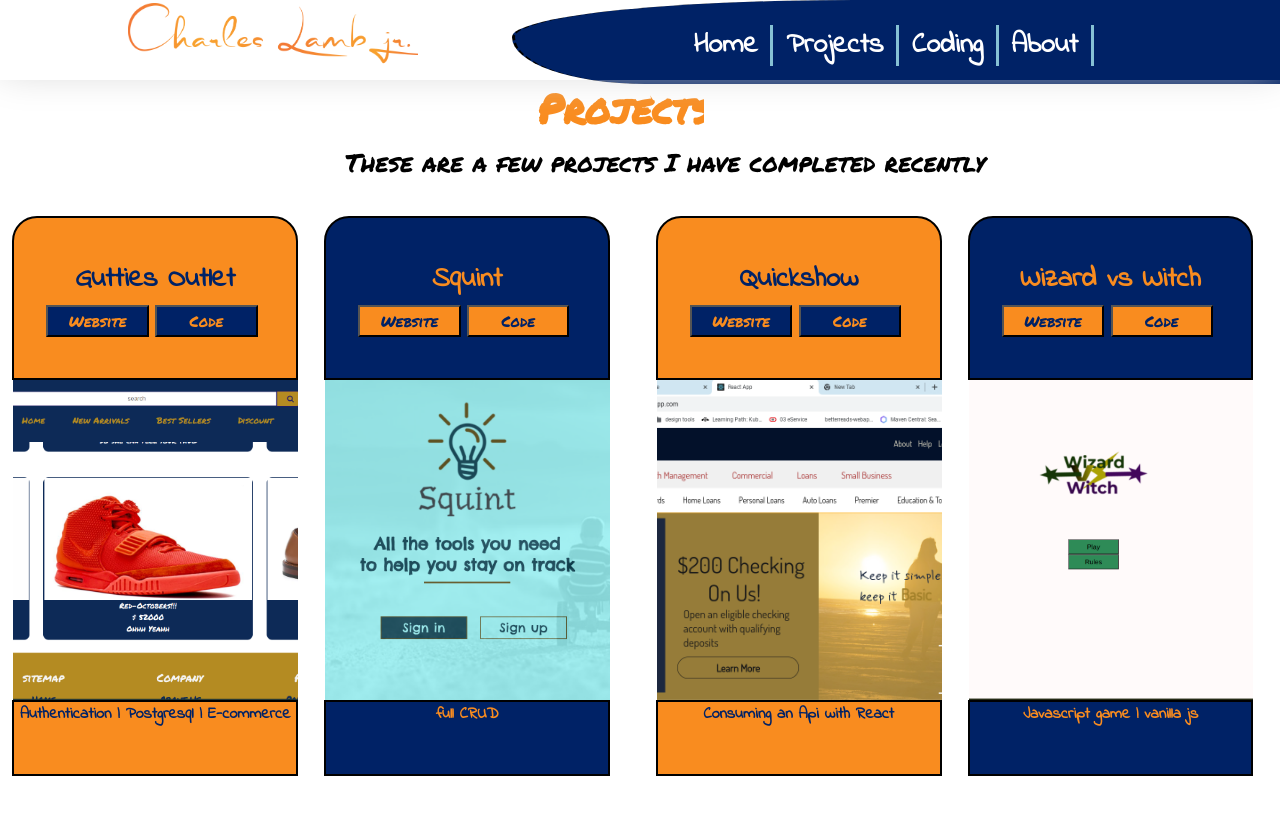
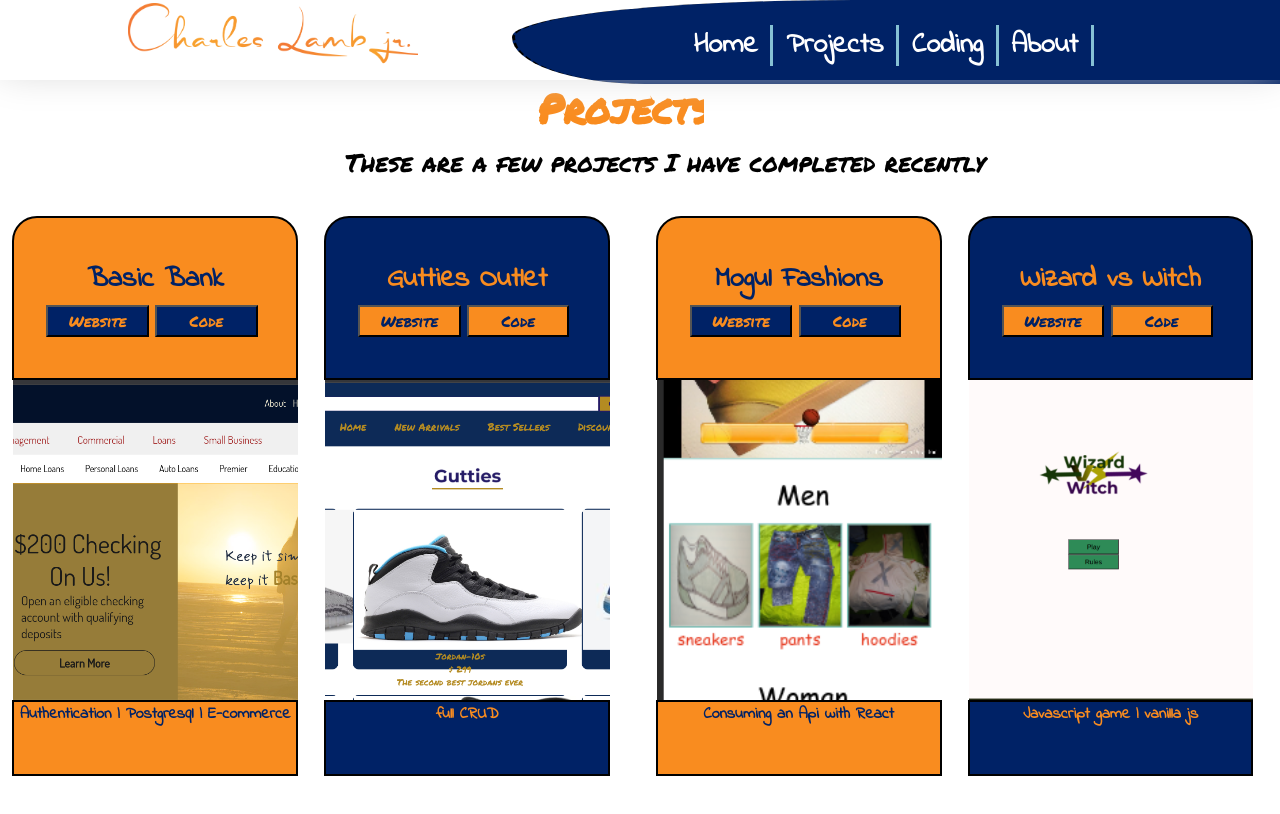
Before and after one commit to cyberstizz/charleslambjr, a React (Create React App) app: page /projects in a window 1280 px wide. Shown: the top 814 px of the page. Built offline with nearby package versions, Linux system fonts and the light colour scheme; a web font is replaced by a local one.

Commit message:
added all the appropriate screenshots to the projects

```diff
--- a/src/components/Projects.js
+++ b/src/components/Projects.js
@@ -4,12 +4,10 @@ import React from 'react';
 import '../App.css';
 import './Projects.css';
 import Card from './Card';
-import basicBankImage from '../basicBankScreenshot.png';
-import squintBackground from "../squintScreenshot.png";
-import quickShowBackground from "../quickShowScreenshot.png";
+import basicBankImage from '../basicBankShot.png';
 import wizardVsWitchBackground from "../WizardvsWitchScreenshot.png";
-import gutties from "../finalScreenshot.png";
-import guttiesShot from "../guttiesScreenshot.png"
+import guttiesShot from "../guttiesScreenshot.png";
+import mogulFashionShot from "../mogulFashionShot.png";
 
 
 //Projects component is initiated as a class compnent, kept this way for nostalgia
@@ -34,8 +32,8 @@ class Projects extends React.Component{
         //creating state to hold colors and background images
 
         this.state ={
-            cardOneTitle: 'Gutties Outlet',
-            cardOneBackgroundImage: `url(${gutties})`,
+            cardOneTitle: 'Basic Bank',
+            cardOneBackgroundImage: `url(${basicBankImage})`,
             cardOneButtonColor: 'rgb(0, 34, 102)',
             cardOneTopColor: 'rgb(249, 140, 31)',
             cardOneTopTextColor: 'rgb(0, 34, 102)',
@@ -43,8 +41,8 @@ class Projects extends React.Component{
             cardOneGithub: guttiesGithubLink,
             cardOneFooterText: 'Authentication | Postgresql | E-commerce',
             cardOneFooterTextColor: 'rgb(0, 34, 102)',
-            cardTwoTitle: 'Squint',
-            cardTwoBackgroundImage: `url(${squintBackground})`,
+            cardTwoTitle: 'Gutties Outlet',
+            cardTwoBackgroundImage: `url(${guttiesShot})`,
             cardTwoButtonColor: 'rgb(249, 140, 31)',
             cardTwoTopColor: 'rgb(0, 34, 102)',
             cardTwoTopTextColor: 'rgb(249, 140, 31)',
@@ -52,8 +50,8 @@ class Projects extends React.Component{
             cardTwoGithub: guttiesGithubLink,
             cardTwoFooterText: 'full CRUD',
             cardTwoFooterTextColor: 'rgb(249, 140, 31)',
-            cardThreeTitle: 'Quickshow',
-            cardThreeBackgroundImage: `url(${basicBankImage})`,
+            cardThreeTitle: 'Mogul Fashions',
+            cardThreeBackgroundImage: `url(${mogulFashionShot})`,
             cardThreeButtonColor: 'rgb(0, 34, 102)',
             cardThreeTopColor: 'rgb(249, 140, 31)',
             cardThreeLink: mogulFashionLink,
```
Also changed, not shown: src/mogulFashionShot.png (added).
